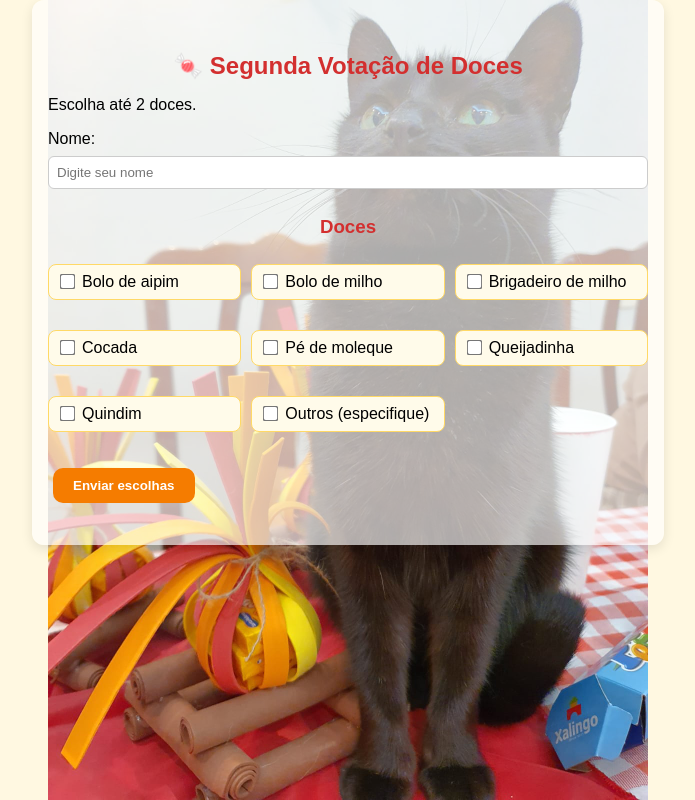
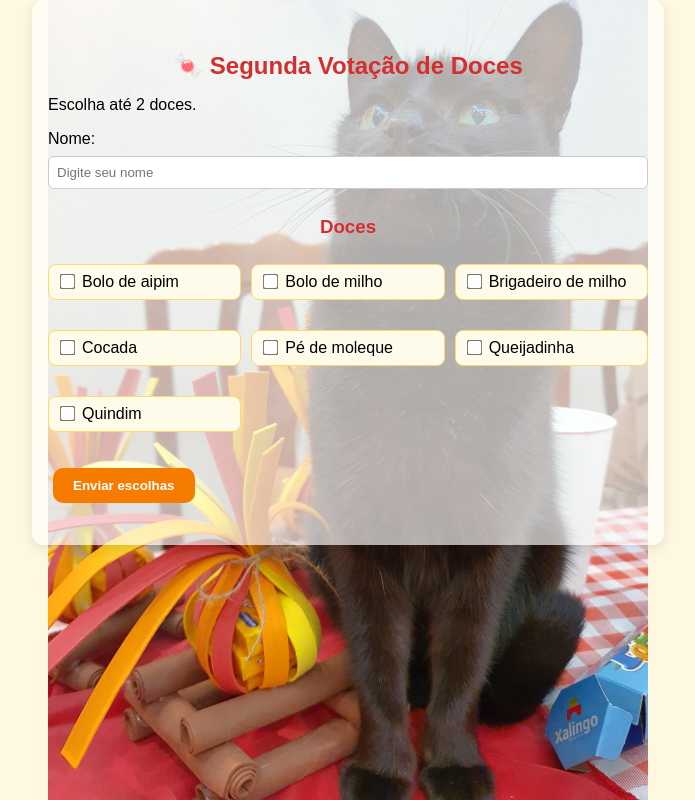
Before and after one commit to FelipeNatsumi/festa_junina, a React (Create React App) app: page /votacao-doces in a window 1280 px wide. Shown: the whole page, without its empty margins (292-987 px from the left). Built offline with nearby package versions, Linux system fonts and the light colour scheme.

Commit message:
removido outros

```diff
--- a/src/pages/VotacaoDoces.jsx
+++ b/src/pages/VotacaoDoces.jsx
@@ -6,7 +6,7 @@ function VotacaoDoces() {
     'Brigadeiro de milho','Bolo de aipim', 'Bolo de milho', 'Cocada', 'Pé de moleque', 'Queijadinha', 'Quindim',
   ].sort();
 
-  const doces = [...docesBase, 'Outros (especifique)'];
+  const doces = [...docesBase];
 
   const location = useLocation();
   const navigate = useNavigate();
```
